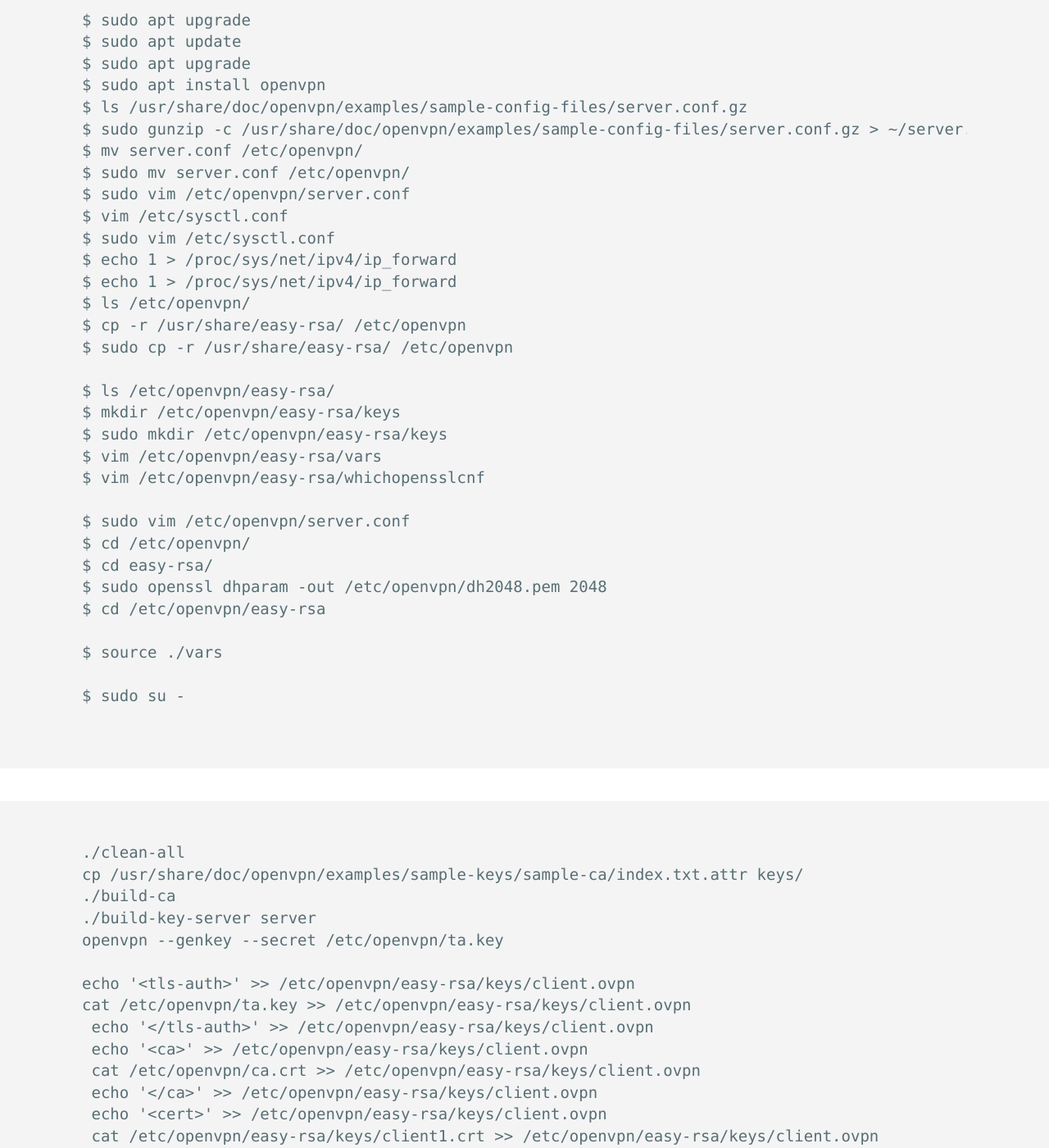
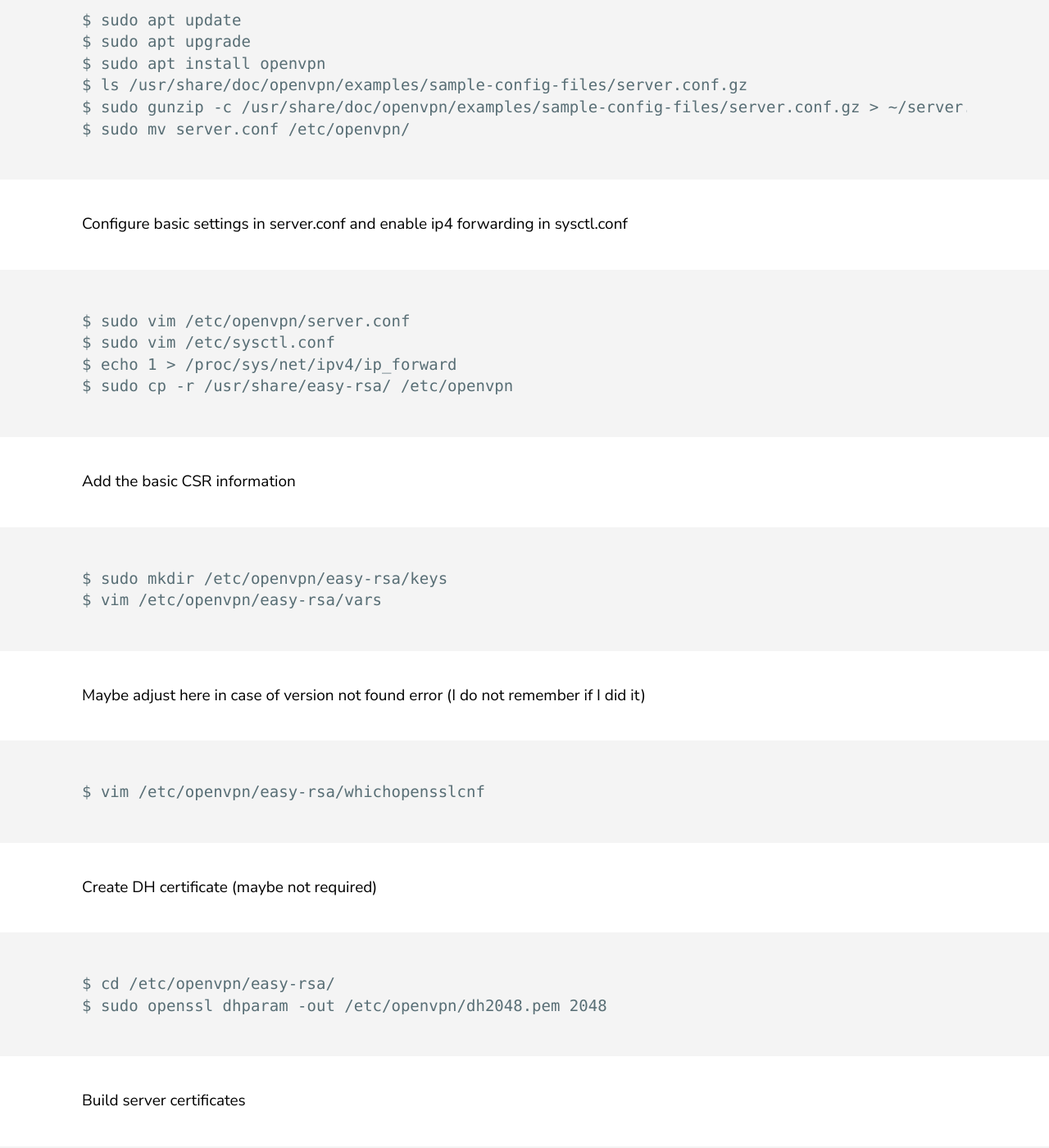
Before and after one commit to jluis9796/jluis9796.github.io, a Jekyll site: the page built from _posts/2020-05-31-manuals.markdown, in a window 1280 px wide and 1400 px high, scrolled down 9918 px. Shown: the whole window at 82% size. Built offline with Jekyll 4.4.1, drawn with Linux system fonts in a browser that asks for light colours; some of the changed text lies outside the part shown.

Commit message:
Update 2020-05-31-manuals.markdown

````diff
--- a/_posts/2020-05-31-manuals.markdown
+++ b/_posts/2020-05-31-manuals.markdown
@@ -217,71 +217,76 @@ https://qiita.com/massie_g/items/ecfc16018210441051b4
 https://github.com/Nishida-Lab/TC2015/wiki/OpenVPN_ROS
 
 ```
-$ sudo apt upgrade
 $ sudo apt update
 $ sudo apt upgrade
 $ sudo apt install openvpn
 $ ls /usr/share/doc/openvpn/examples/sample-config-files/server.conf.gz
 $ sudo gunzip -c /usr/share/doc/openvpn/examples/sample-config-files/server.conf.gz > ~/server.conf
-$ mv server.conf /etc/openvpn/
 $ sudo mv server.conf /etc/openvpn/
+```
+Configure basic settings in server.conf and enable ip4 forwarding in sysctl.conf
+```
 $ sudo vim /etc/openvpn/server.conf
-$ vim /etc/sysctl.conf
 $ sudo vim /etc/sysctl.conf
 $ echo 1 > /proc/sys/net/ipv4/ip_forward
-$ echo 1 > /proc/sys/net/ipv4/ip_forward
-$ ls /etc/openvpn/
-$ cp -r /usr/share/easy-rsa/ /etc/openvpn
 $ sudo cp -r /usr/share/easy-rsa/ /etc/openvpn
+```
 
-$ ls /etc/openvpn/easy-rsa/
-$ mkdir /etc/openvpn/easy-rsa/keys
+Add the basic CSR information
+```
 $ sudo mkdir /etc/openvpn/easy-rsa/keys
 $ vim /etc/openvpn/easy-rsa/vars
-$ vim /etc/openvpn/easy-rsa/whichopensslcnf
-
-$ sudo vim /etc/openvpn/server.conf
-$ cd /etc/openvpn/
-$ cd easy-rsa/
-$ sudo openssl dhparam -out /etc/openvpn/dh2048.pem 2048
-$ cd /etc/openvpn/easy-rsa
-
-$ source ./vars
-
-$ sudo su -
-
 ```
 
+Maybe adjust here in case of version not found error (I do not remember if I did it)
 ```
-./clean-all
-cp /usr/share/doc/openvpn/examples/sample-keys/sample-ca/index.txt.attr keys/
-./build-ca
-./build-key-server server
-openvpn --genkey --secret /etc/openvpn/ta.key
+$ vim /etc/openvpn/easy-rsa/whichopensslcnf
+```
 
-echo '<tls-auth>' >> /etc/openvpn/easy-rsa/keys/client.ovpn
-cat /etc/openvpn/ta.key >> /etc/openvpn/easy-rsa/keys/client.ovpn
- echo '</tls-auth>' >> /etc/openvpn/easy-rsa/keys/client.ovpn
- echo '<ca>' >> /etc/openvpn/easy-rsa/keys/client.ovpn
- cat /etc/openvpn/ca.crt >> /etc/openvpn/easy-rsa/keys/client.ovpn
- echo '</ca>' >> /etc/openvpn/easy-rsa/keys/client.ovpn
- echo '<cert>' >> /etc/openvpn/easy-rsa/keys/client.ovpn
- cat /etc/openvpn/easy-rsa/keys/client1.crt >> /etc/openvpn/easy-rsa/keys/client.ovpn
- echo '</cert>' >> /etc/openvpn/easy-rsa/keys/client.ovpn
-echo '<key>' >> /etc/openvpn/easy-rsa/keys/client.ovpn
- cat /etc/openvpn/easy-rsa/keys/client1.key >> /etc/openvpn/easy-rsa/keys/client.ovpn
- echo '</key>' >> /etc/openvpn/easy-rsa/keys/client.ovpn
- vim client.ovpn
+Create DH certificate (maybe not required)
+```
+$ cd /etc/openvpn/easy-rsa/
+$ sudo openssl dhparam -out /etc/openvpn/dh2048.pem 2048
+```
 
- 1981  vim client.ovpn
- 1982  ls /var/log/openvpn.log
- 1983  tail -f /var/log/openvpn.log
- 1984  sudo tail -f /var/log/openvpn.log
- 1985  sudo tail -f /var/log/openvpn-status.log
- 1986  sudo tail -f /var/log/openvpn.log
+Build server certificates
+```
+$ sudo su -
+# source ./vars
+# ./clean-all
+# cp /usr/share/doc/openvpn/examples/sample-keys/sample-ca/index.txt.attr keys/
+# ./build-ca
+# ./build-key-server server
+# openvpn --genkey --secret /etc/openvpn/ta.key
+```
 
-  186  source vars
-  187  ./build-key client-papa
+Build client certificate
+```
+# source vars
+# ./build-key client-papa
+```
+
+Package certificates into one file (Convenient for openvpn app)
+```
+# echo '<tls-auth>' >> /etc/openvpn/easy-rsa/keys/client.ovpn
+# cat /etc/openvpn/ta.key >> /etc/openvpn/easy-rsa/keys/client.ovpn
+# echo '</tls-auth>' >> /etc/openvpn/easy-rsa/keys/client.ovpn
+# echo '<ca>' >> /etc/openvpn/easy-rsa/keys/client.ovpn
+# cat /etc/openvpn/ca.crt >> /etc/openvpn/easy-rsa/keys/client.ovpn
+# echo '</ca>' >> /etc/openvpn/easy-rsa/keys/client.ovpn
+# echo '<cert>' >> /etc/openvpn/easy-rsa/keys/client.ovpn
+# cat /etc/openvpn/easy-rsa/keys/client1.crt >> /etc/openvpn/easy-rsa/keys/client.ovpn
+# echo '</cert>' >> /etc/openvpn/easy-rsa/keys/client.ovpn
+# echo '<key>' >> /etc/openvpn/easy-rsa/keys/client.ovpn
+# cat /etc/openvpn/easy-rsa/keys/client1.key >> /etc/openvpn/easy-rsa/keys/client.ovpn
+# echo '</key>' >> /etc/openvpn/easy-rsa/keys/client.ovpn
+# vim client.ovpn
+```
+
+Check status of openvpn and connections
+```
+# sudo tail -f /var/log/openvpn-status.log
+# sudo tail -f /var/log/openvpn.log
 ```
 
 # Android App: Android Studio & ROS
````
